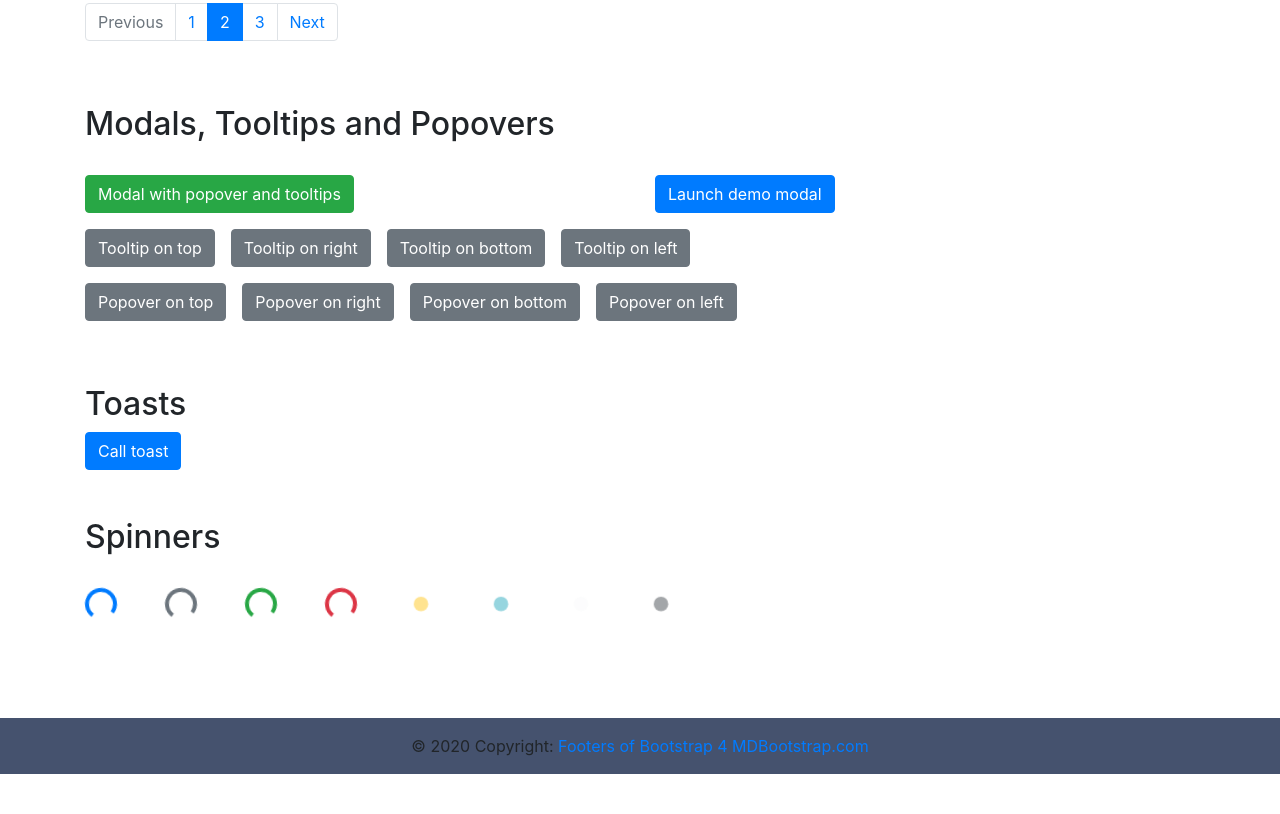
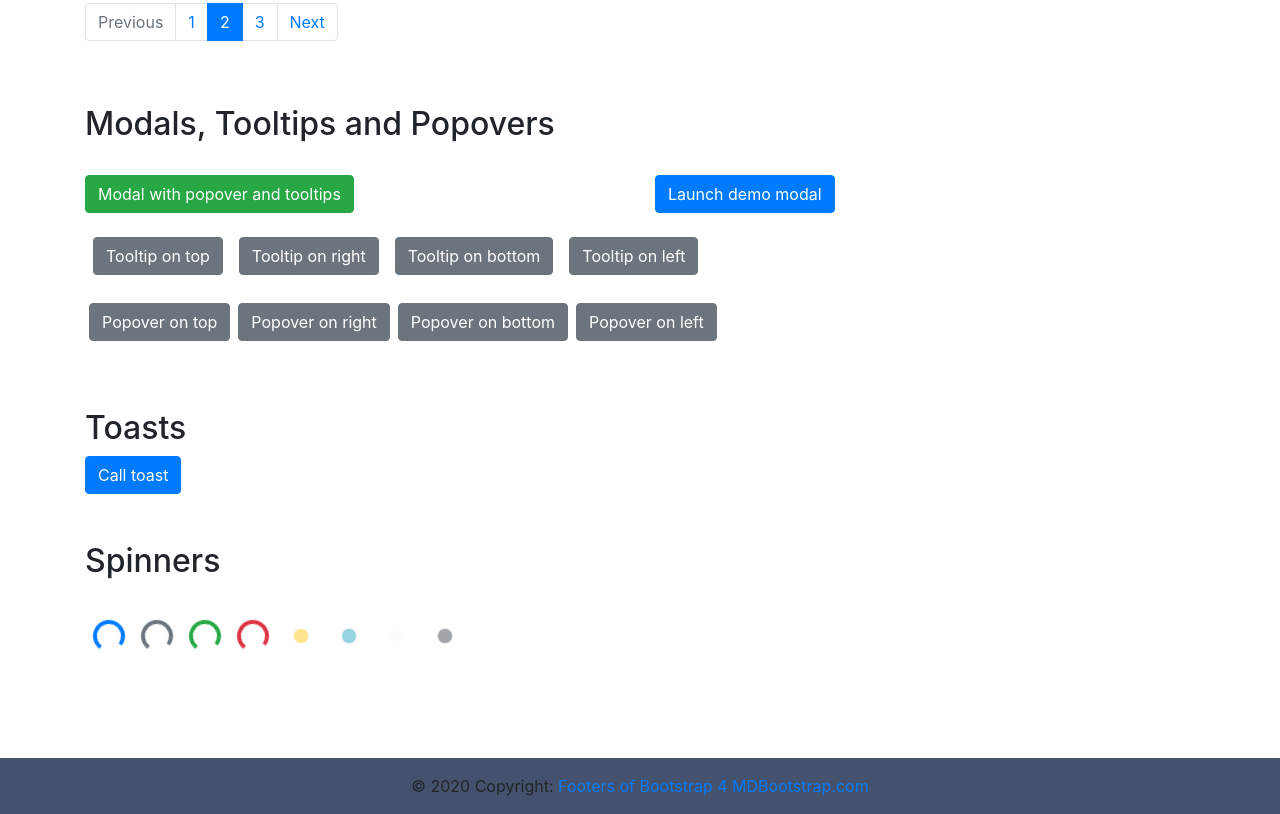
Before and after one commit to Raz-Dva/Bootstrap-4-all-elements, a plain HTML site: page index.html in a window 1280 px wide. Shown: the part 10979-11793 px from the top of the page. Before the commit the page ends 11753 px from the top, so only its background shows below. Drawn offline with nearby package versions, Linux system fonts and the light colour scheme.

Commit message:
add margin

```diff
--- a/index.html
+++ b/index.html
@@ -1091,48 +1091,47 @@
                     </div>
                 </div>
             </div>
-            <div class="col-12 mb-3 d-flex">
-                <div class="bs-component mr-3">
+            <div class="col-12 mb-3 d-flex flex-wrap">
+                <div class="bs-component m-2">
                     <button type="button" class="btn btn-secondary tooltip-test" data-toggle="tooltip" data-placement="top" title="Tooltip on top">
                     Tooltip on top
                   </button>
                 </div>
-                <div class="bs-component mr-3">
+                <div class="bs-component m-2">
                     <button type="button" class="btn btn-secondary tooltip-test" data-toggle="tooltip" data-placement="right" title="Tooltip on right">
                     Tooltip on right
                   </button>
                 </div>
-                <div class="bs-component mr-3">
+                <div class="bs-component m-2">
                     <button type="button" class="btn btn-secondary tooltip-test" data-toggle="tooltip" data-placement="bottom" title="Tooltip on bottom">
                     Tooltip on bottom
                   </button>
                 </div>
-                <div class="bs-component mr-3">
+                <div class="bs-component m-2">
                     <button type="button" class="btn btn-secondary tooltip-test" data-toggle="tooltip" data-placement="left" title="Tooltip on left">
                     Tooltip on left
                   </button>
                 </div>
 
             </div>
-            <div class="col-12 mb-3 d-flex">
-                <div class="bs-component mr-3">
+            <div class="col-12 mb-3 d-flex flex-wrap">
+                <div class="bs-component m-1">
                     <button type="button" class="btn btn-secondary popover-test" data-container="body" data-toggle="popover" data-placement="top" data-content="Vivamus sagittis lacus vel augue laoreet rutrum faucibus.">
                     Popover on top
                     </button>
                 </div>
-                <div class="bs-component mr-3">
-
+                <div class="bs-component m-1">
                     <button type="button" class="btn btn-secondary popover-test" data-container="body" data-toggle="popover" data-placement="right" data-content="Vivamus sagittis lacus vel augue laoreet rutrum faucibus.">
                     Popover on right
                     </button>
                 </div>
-                <div class="bs-component mr-3">
+                <div class="bs-component m-1">
                     <button type="button" class="btn btn-secondary popover-test" data-container="body" data-toggle="popover" data-placement="bottom" data-content="Vivamus
                     sagittis lacus vel augue laoreet rutrum faucibus.">
                     Popover on bottom
                     </button>
                 </div>
-                <div class="bs-component mr-3">
+                <div class="bs-component m-1">
                     <button type="button" class="btn btn-secondary popover-test" data-container="body" data-toggle="popover" data-placement="left" data-content="Vivamus sagittis lacus vel augue laoreet rutrum faucibus.">
                     Popover on left
                     </button>
@@ -1162,53 +1161,45 @@
         <br>
         <h2>Spinners</h2>
         <br>
-        <div class="d-flex">
+        <div class="d-flex flex-wrap">
 
-            <div class="bs-component mr-5">
+            <div class="bs-component m-2">
                 <div class="spinner-border text-primary" role="status">
                     <span class="sr-only">Loading...</span>
                 </div>
             </div>
-
-            <div class="bs-component mr-5">
+            <div class="bs-component m-2">
                 <div class="spinner-border text-secondary" role="status">
                     <span class="sr-only">Loading...</span>
                 </div>
             </div>
-
-
-            <div class="bs-component mr-5">
+            <div class="bs-component m-2">
                 <div class="spinner-border text-success" role="status">
                     <span class="sr-only">Loading...</span>
                 </div>
             </div>
-
-            <div class="bs-component mr-5">
+            <div class="bs-component m-2">
                 <div class="spinner-border text-danger" role="status">
                     <span class="sr-only">Loading...</span>
                 </div>
 
             </div>
-            <div class="bs-component mr-5">
+            <div class="bs-component m-2">
                 <div class="spinner-grow text-warning" role="status">
                     <span class="sr-only">Loading...</span>
                 </div>
             </div>
-
-            <div class="bs-component mr-5">
+            <div class="bs-component m-2">
                 <div class="spinner-grow text-info" role="status">
                     <span class="sr-only">Loading...</span>
                 </div>
             </div>
-
-            <div class="bs-component mr-5">
+            <div class="bs-component m-2">
                 <div class="spinner-grow text-light" role="status">
                     <span class="sr-only">Loading...</span>
                 </div>
             </div>
-
-
-            <div class="bs-component mr-5">
+            <div class="bs-component m-2">
                 <div class="spinner-grow text-dark" role="status">
                     <span class="sr-only">Loading...</span>
                 </div>
```
